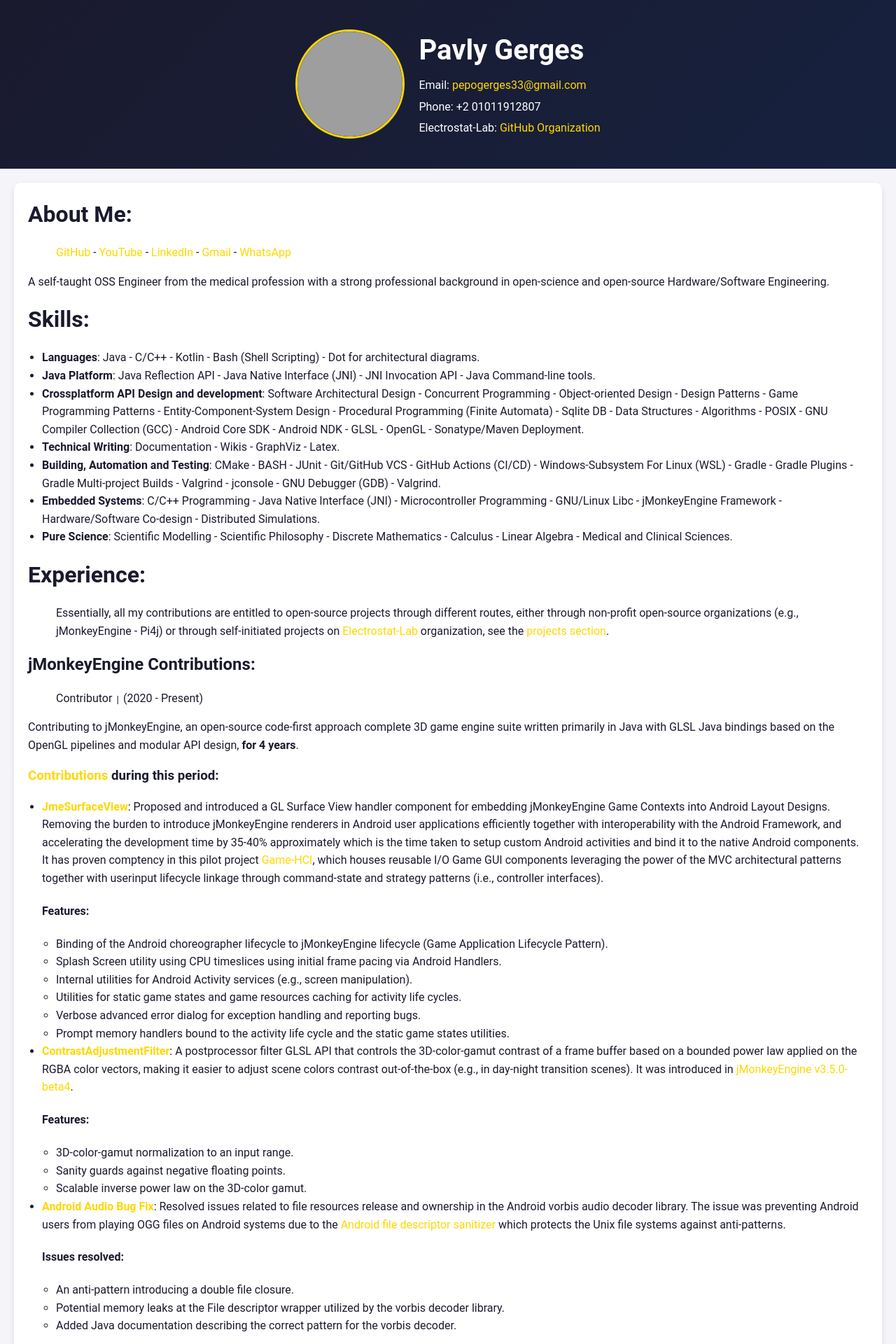
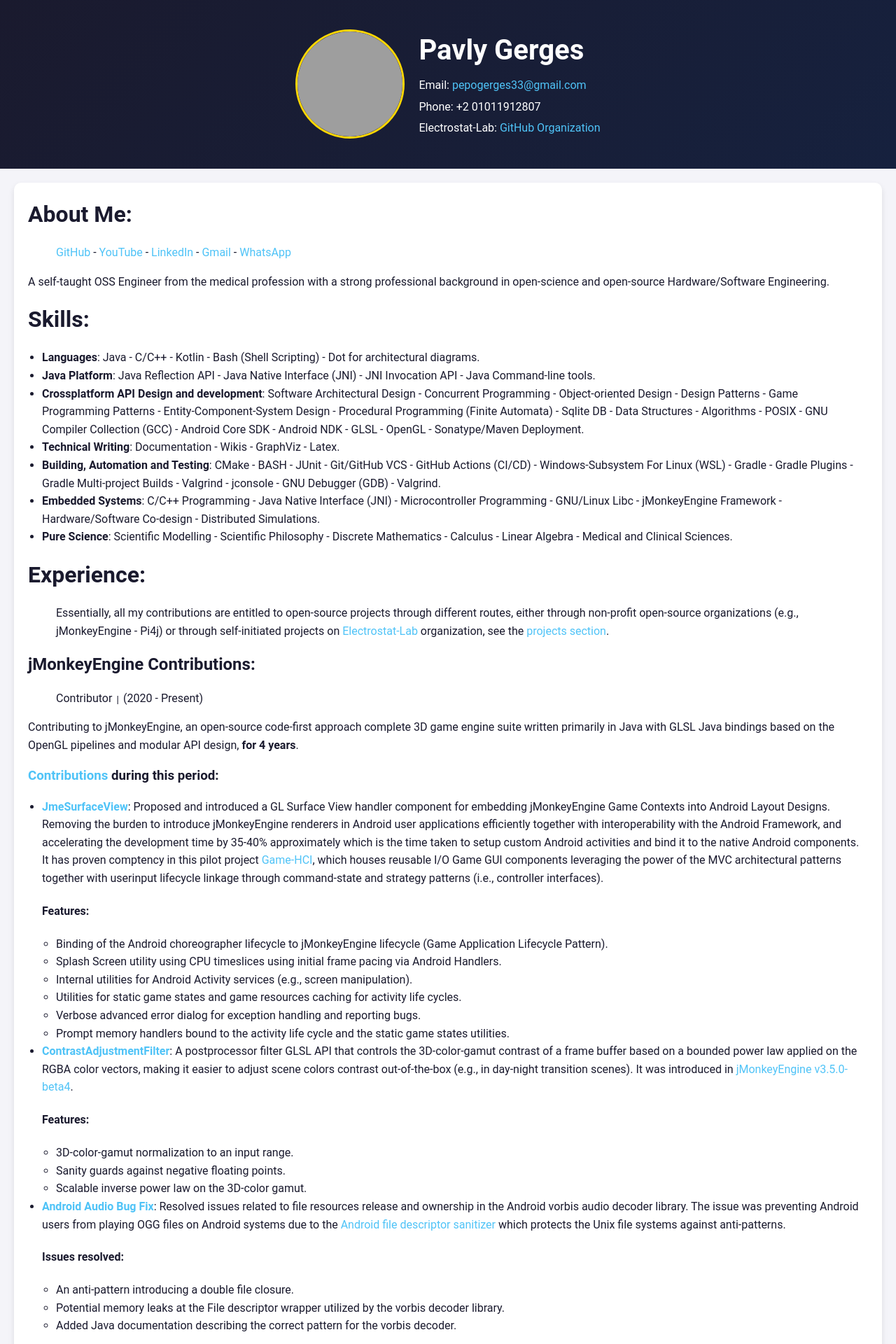
Before and after one commit to pavly-gerges/pavly-gerges, a Jekyll site: the page built from resume/index.md, in a window 1280 px wide. Shown: the top 1920 px of the page at 70% size. Built offline with Jekyll 4.4.1, drawn with Linux system fonts in a browser that asks for light colours; our own code applies the rules of GitHub Pages for plain Markdown files; grey boxes are pictures that could not be loaded.

Commit message:
Update default.html: optimizes the anchor element CSS properties

```diff
--- a/resume/_layouts/default.html
+++ b/resume/_layouts/default.html
@@ -15,11 +15,13 @@
             line-height: 1.6;
         }
         a {
-            color: #ffd700;
-            text-decoration: none;
+            color: #4fc3f7; /* Light blue, visible on both white and dark blue */
+            text-decoration: none; /* Clean look */
+            transition: color 0.3s ease; /* Smooth transition for hover effect */
         }
         a:hover {
-            text-decoration: underline;
+            color: #0288d1; /* Darker blue on hover for emphasis */
+            text-decoration: underline; /* Underline on hover for accessibility */
         }
         h1, h2, h3 {
             margin: 0;
```
